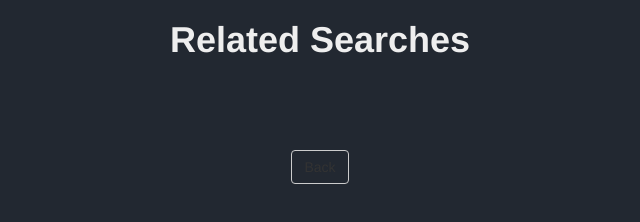
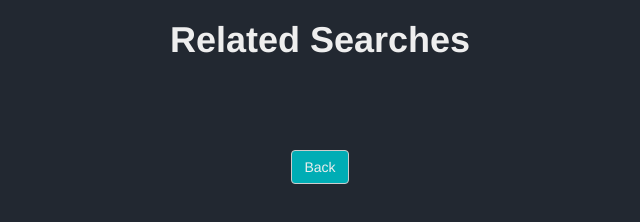
Before and after one commit to omnm1104/LYTRA, a plain HTML site: page find_song_page.html in a window 1280 px wide. Shown: the whole page, without its empty margins (320-960 px from the left). Drawn offline with nearby package versions, Linux system fonts and the light colour scheme.

Commit message:
Update style.css

```diff
--- a/style.css
+++ b/style.css
@@ -37,5 +37,6 @@
     color: #EEEEEE;
 }
 #back{
-    background-color: #222831;
+    background-color: #00ADB5;
+    color: #EEEEEE;
 }
```
